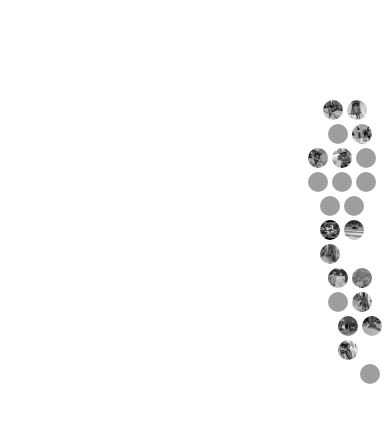
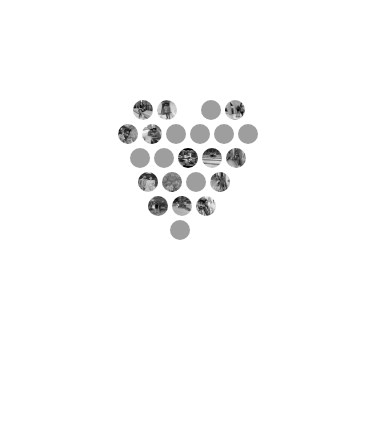
Before and after one commit to SreeVidhyaReddy/Demo, a plain HTML site: page test.html in a window 390 px wide. Drawn offline with Linux system fonts and the light colour scheme; grey boxes are pictures that could not be loaded.

Commit message:
Add files via upload

```diff
--- a/test.html
+++ b/test.html
@@ -65,6 +65,16 @@
 		.three{
         margin-left:12px;
 		}
+		@media (max-width: 767px)
+{
+.container{
+
+
+                margin-left: 110px;
+
+
+		}
+	}
 	</style>
 </head>
 <body>
@@ -110,8 +120,8 @@
 		<img class="grow" src="images/img23.jpg" height="20px" width="20px" alt="images">
 	</div>
 </div>
-<audio>
+<!-- <audio>
 	<source src="" type="">
-</audio>
+</audio> -->
 </body>
 </html>
```
